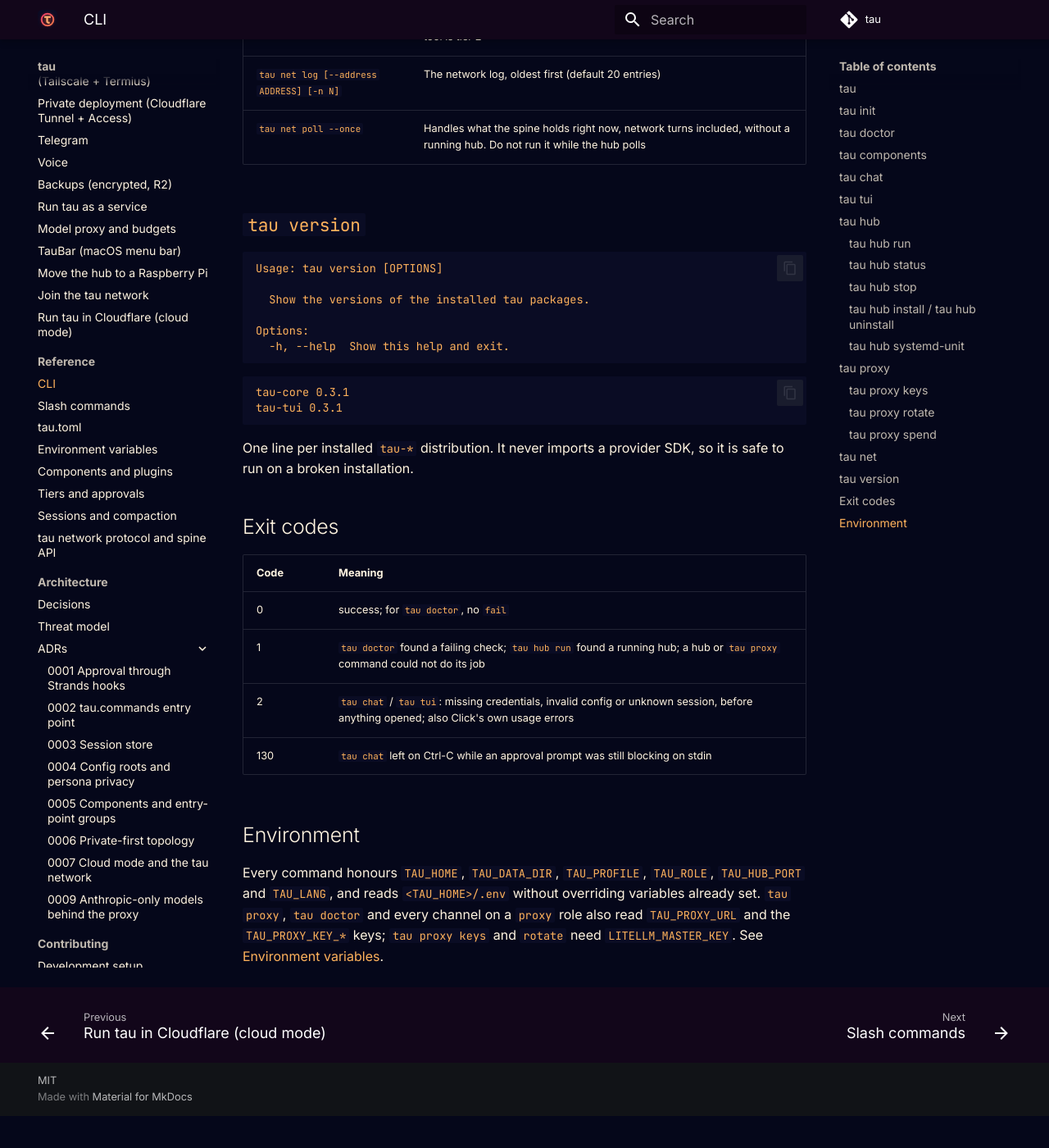
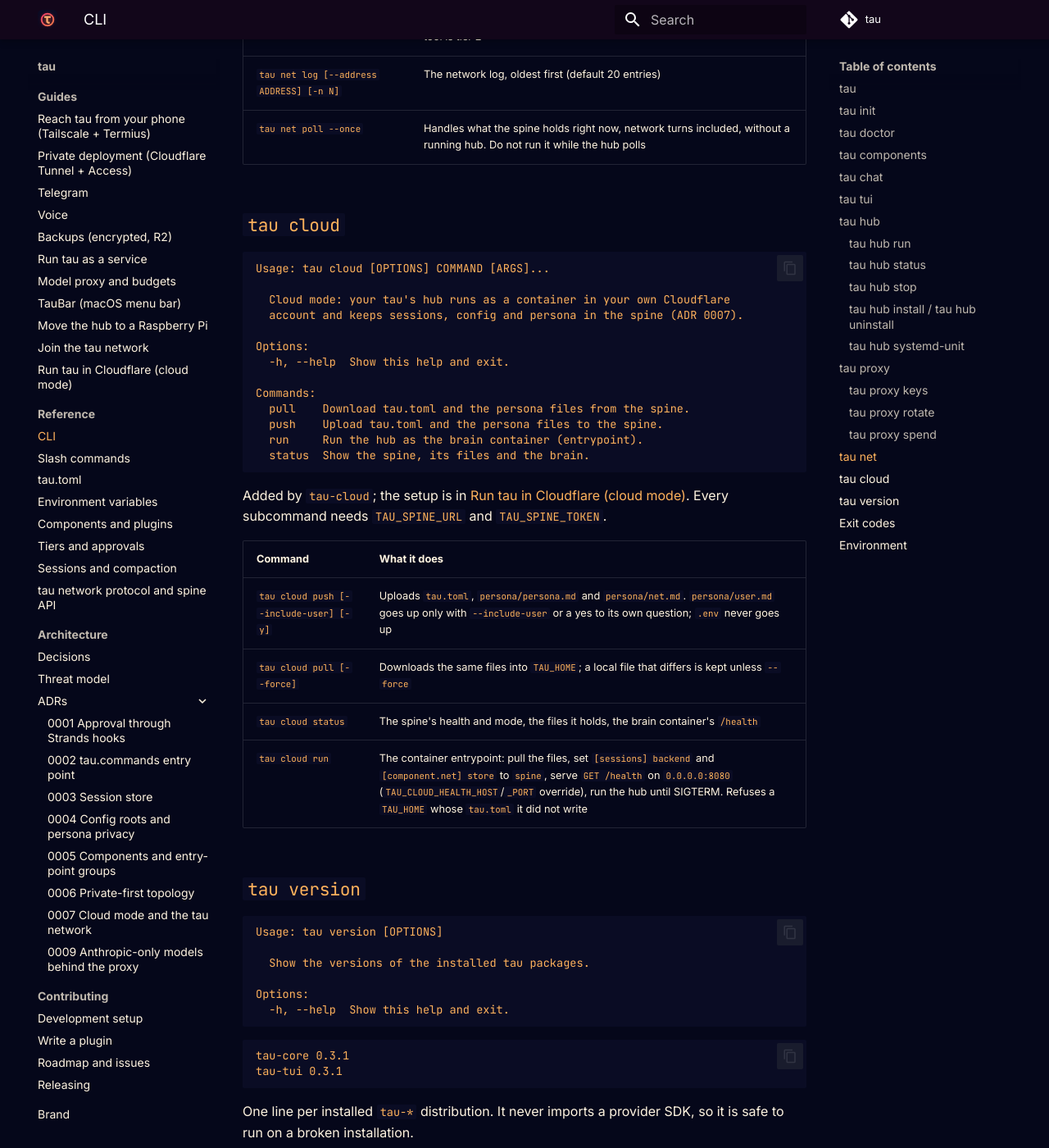
Before and after one commit to fport/tau, an MkDocs documentation site: the page built from docs/reference/cli.md, in a window 1280 px wide and 1400 px high, scrolled down 9176 px. Shown: the whole window at 82% size. Built offline with MkDocs 1.6.1 and Material for MkDocs 9.7.7, drawn with Linux system fonts in a browser that asks for light colours; comment, search, counter and statistics services are not loaded; before the commit the page ends 10537 px from its top, so only the background shows below that.

Commit message:
docs: tau cloud in the CLI reference; switching back to local mode
Refs: 094

````diff
--- a/docs/reference/cli.md
+++ b/docs/reference/cli.md
@@ -364,6 +364,33 @@ Added by `tau-net`. The spine comes from `TAU_SPINE_URL` and `TAU_SPINE_TOKEN`;
 | `tau net log [--address ADDRESS] [-n N]` | The network log, oldest first (default 20 entries) |
 | `tau net poll --once` | Handles what the spine holds right now, network turns included, without a running hub. Do not run it while the hub polls |
 
+## `tau cloud`
+
+```text
+Usage: tau cloud [OPTIONS] COMMAND [ARGS]...
+
+  Cloud mode: your tau's hub runs as a container in your own Cloudflare
+  account and keeps sessions, config and persona in the spine (ADR 0007).
+
+Options:
+  -h, --help  Show this help and exit.
+
+Commands:
+  pull    Download tau.toml and the persona files from the spine.
+  push    Upload tau.toml and the persona files to the spine.
+  run     Run the hub as the brain container (entrypoint).
+  status  Show the spine, its files and the brain.
+```
+
+Added by `tau-cloud`; the setup is in [Run tau in Cloudflare (cloud mode)](../guides/cloud-mode.md). Every subcommand needs `TAU_SPINE_URL` and `TAU_SPINE_TOKEN`.
+
+| Command | What it does |
+|---|---|
+| `tau cloud push [--include-user] [-y]` | Uploads `tau.toml`, `persona/persona.md` and `persona/net.md`. `persona/user.md` goes up only with `--include-user` or a yes to its own question; `.env` never goes up |
+| `tau cloud pull [--force]` | Downloads the same files into `TAU_HOME`; a local file that differs is kept unless `--force` |
+| `tau cloud status` | The spine's health and mode, the files it holds, the brain container's `/health` |
+| `tau cloud run` | The container entrypoint: pull the files, set `[sessions] backend` and `[component.net] store` to `spine`, serve `GET /health` on `0.0.0.0:8080` (`TAU_CLOUD_HEALTH_HOST`/`_PORT` override), run the hub until SIGTERM. Refuses a `TAU_HOME` whose `tau.toml` it did not write |
+
 ## `tau version`
 
 ```text
````
Also changed, not shown: docs/guides/cloud-mode.md (+1 -1 lines).
